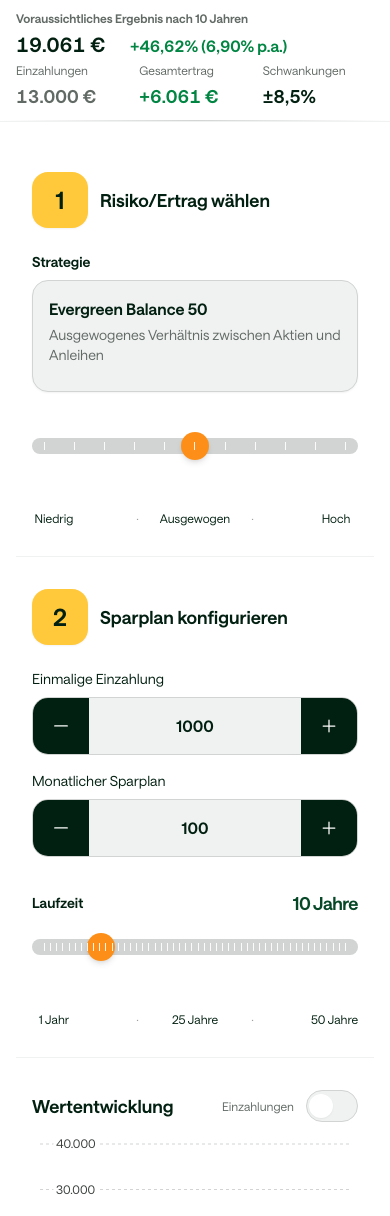
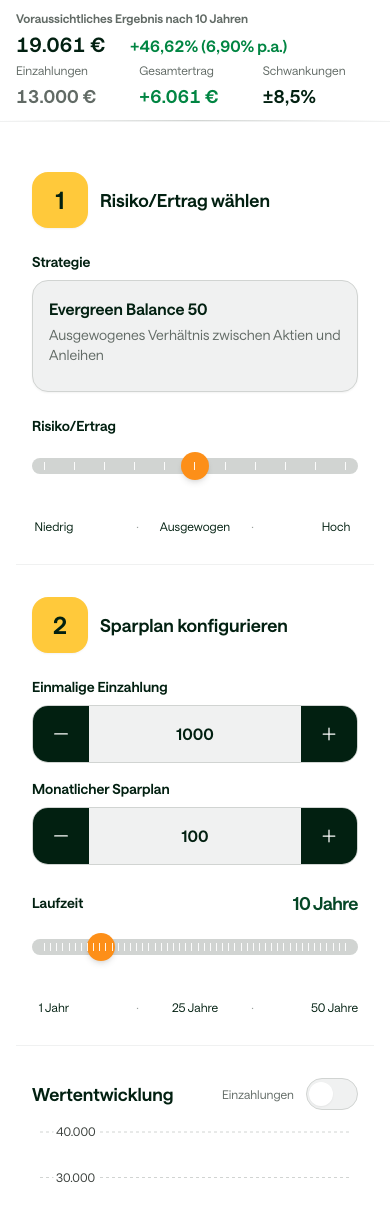
Before and after one commit to ivenkurz/kindersparplan, a Next.js app: page /SparplanRechner in a window 390 px wide. Shown: the top 1216 px of the page. Built offline with nearby package versions, Linux system fonts and the light colour scheme.

Commit message:
UI: Labels SemiBold + Slider-Legenden näher + Risiko/Ertrag Überschrift

```diff
--- a/app/SparplanRechner/page.tsx
+++ b/app/SparplanRechner/page.tsx
@@ -200,9 +200,9 @@ export default function SparplanRechnerPage() {
                   </div>
 
                   <div>
-                    <div className="py-4 md:py-0">
+                    <div className="py-2 md:py-0">
                       <SliderInput
-                        label=""
+                        label="Risiko/Ertrag"
                         value={strategieIndex}
                         onChange={setStrategieIndex}
                         min={0}
@@ -213,7 +213,7 @@ export default function SparplanRechnerPage() {
                       />
                     </div>
                     {/* Slider-Legende: Markierungen bei 0, 5, 10 mit Tooltips */}
-                    <div className="mt-3 text-xs">
+                    <div className="mt-2 text-xs">
                       <div className="grid grid-cols-[1fr_auto_1fr_auto_1fr] items-center text-ds-neutral-100 font-normal">
                         <span
                           data-tooltip-id="legend-0"
@@ -287,7 +287,7 @@ export default function SparplanRechnerPage() {
                       />
                     </div>
                     <div className="md:col-span-2">
-                      <div className="py-4 md:py-0">
+                      <div className="py-2 md:py-0">
                         <SliderInput
                           label="Laufzeit"
                           value={laufzeit}
@@ -307,7 +307,7 @@ export default function SparplanRechnerPage() {
                         />
                       </div>
                       {/* Laufzeit-Legende: gleiches Layout wie Strategie */}
-                      <div className="mt-3 text-xs">
+                      <div className="mt-2 text-xs">
                         <div className="grid grid-cols-[1fr_auto_1fr_auto_1fr] items-center text-ds-neutral-100 font-normal">
                           <span className="justify-self-start inline-flex items-center justify-center min-w-[44px] min-h-[44px]">
                             1 Jahr
--- a/components/NumberInput.tsx
+++ b/components/NumberInput.tsx
@@ -24,7 +24,7 @@ export default function NumberInput({
 
   return (
     <div className="space-y-2">
-      <label className="text-sm font-medium text-ds-neutral-100 block">
+      <label className="text-sm font-semibold text-ds-neutral-100 block">
         {label}
       </label>
       <div className="flex items-center rounded-ds-16 border border-ds-neutral-20 bg-ds-neutral-10 overflow-hidden">
```
